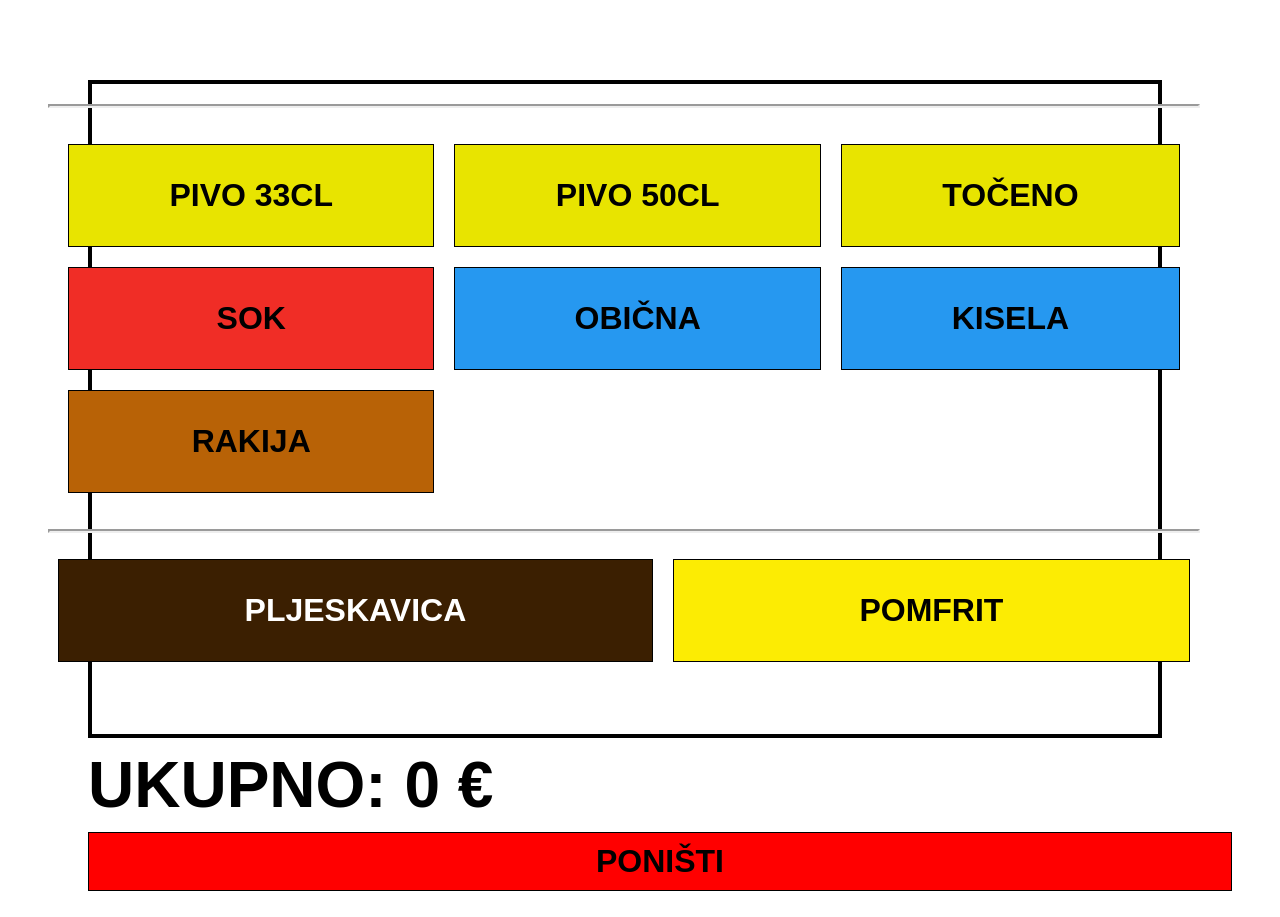
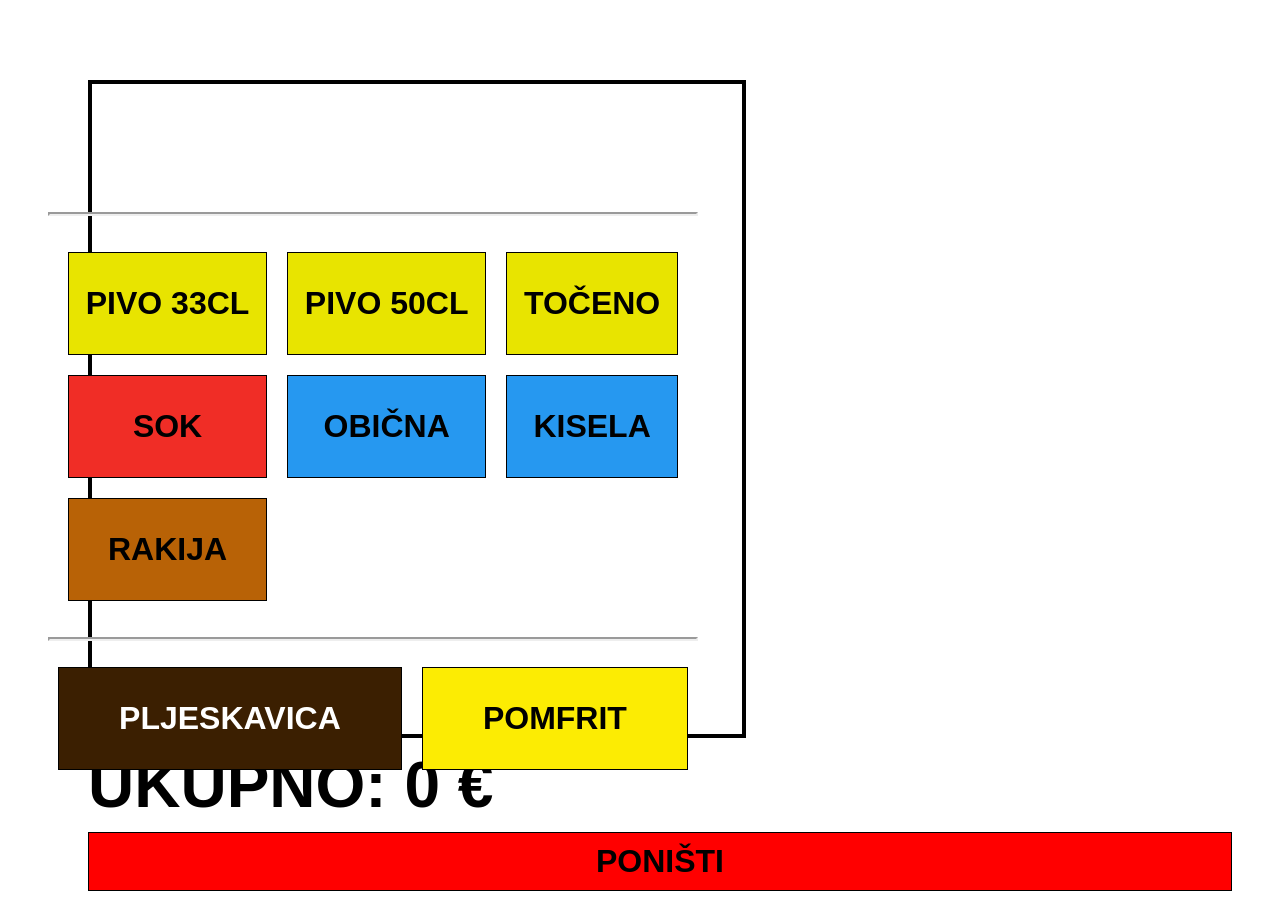
Before and after one commit to nicholasrado8/kasakoncert, a plain HTML site: page index.html in a window 1280 px wide. Drawn offline with Linux system fonts and the light colour scheme.

Commit message:
Update main.css

```diff
--- a/main.css
+++ b/main.css
@@ -44,7 +44,7 @@ hr {
 
 #bill-div {
     border: 4px solid black;
-    width: 90%;
+    width: 650px;
     height: 650px;
     margin-top: 80px;
     margin-left: 40px;
@@ -87,10 +87,10 @@ hr {
 }
 
 #input-div  {
-    width: 90%;
+    width: 650px;
     position: absolute;
     bottom: 0;
-    margin-bottom: 10%;
+    margin-bottom: 20px;
     font-size: 2em;
     font-weight: bold;
 }
```
